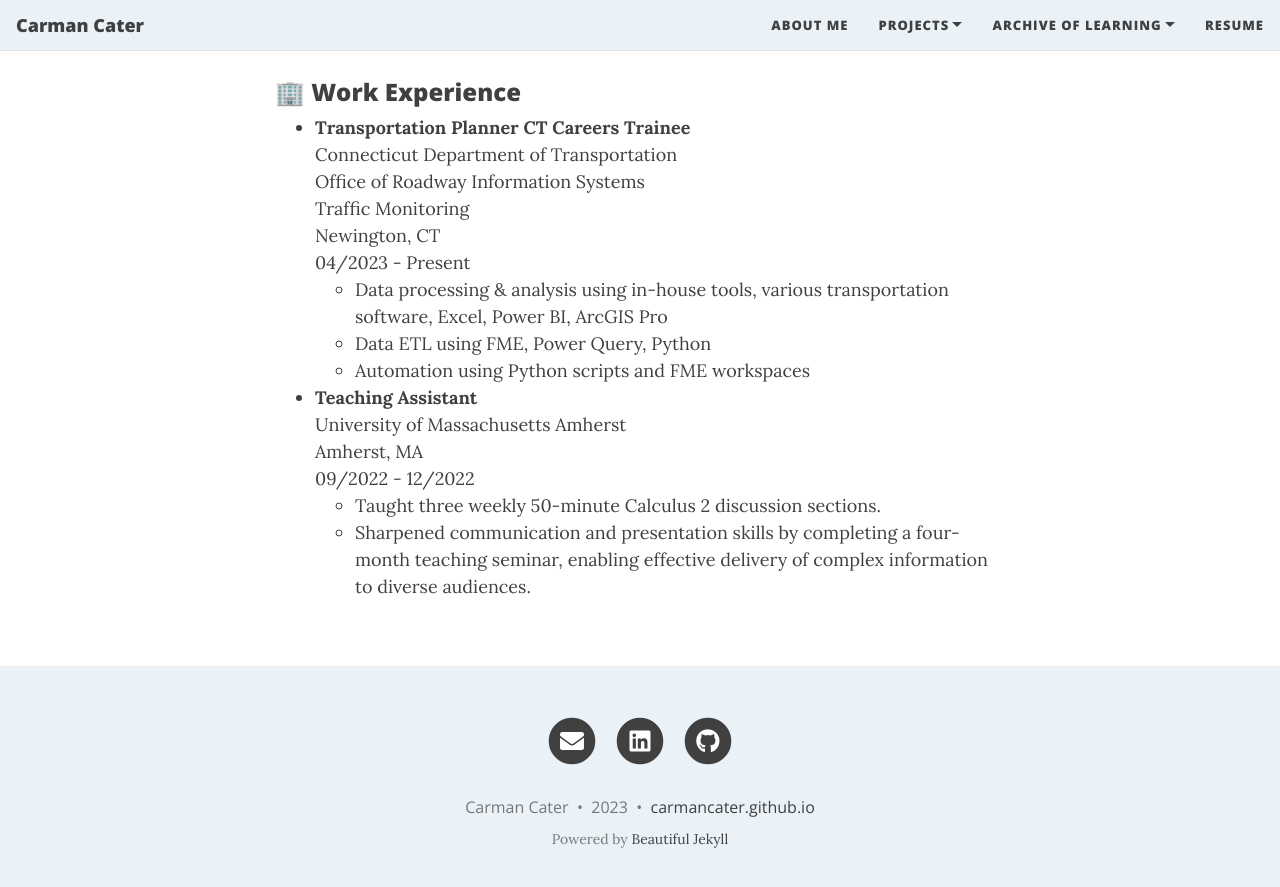
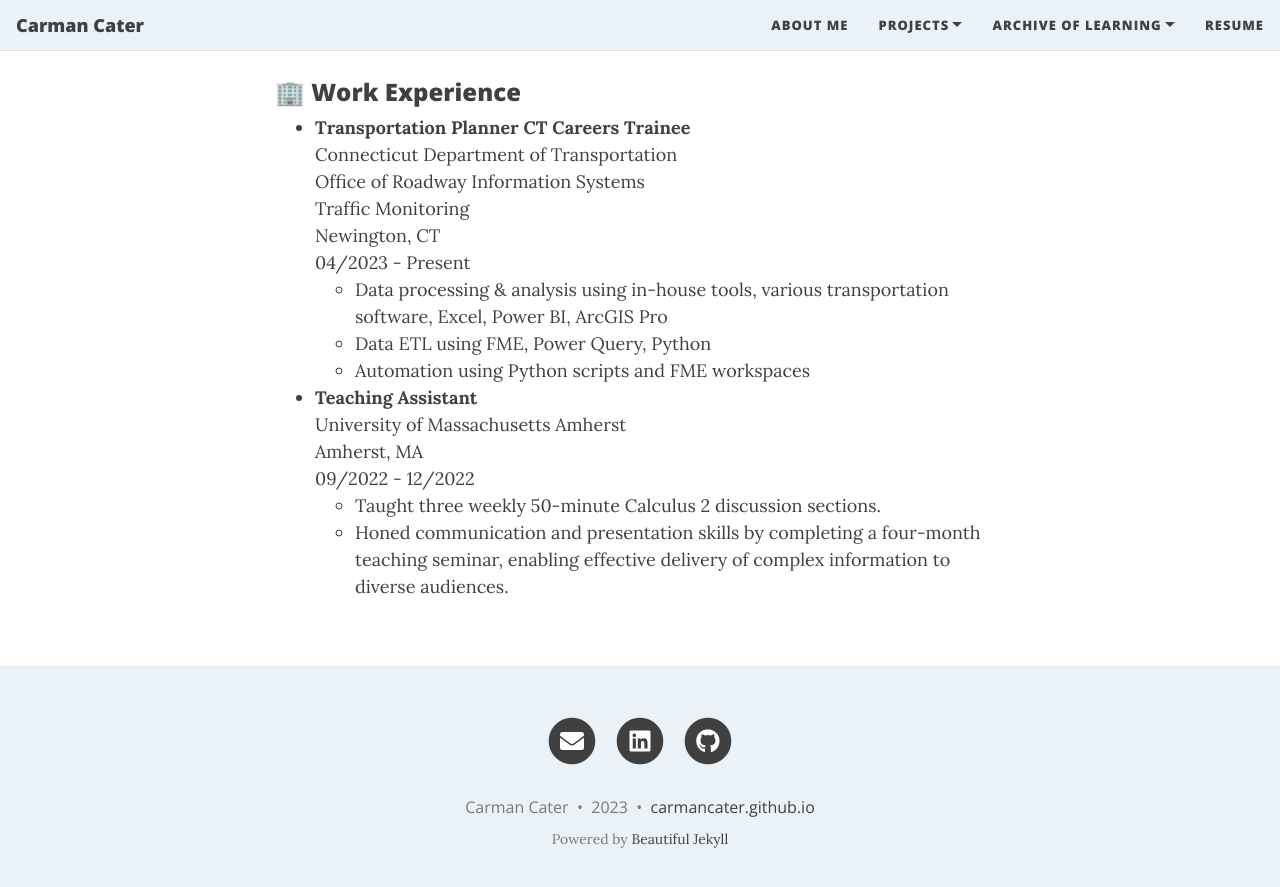
Before and after one commit to carmancater/carmancater.github.io, a Jekyll site: the page built from resume.md, in a window 1280 px wide and 900 px high, scrolled down 546 px. Shown: the top 887 px of the window. Built offline with Jekyll 4.4.1, drawn with Linux system fonts in a browser that asks for light colours; nearby versions of some CDN libraries; emoji names are drawn with the system emoji font.

Commit message:
Update resume.md

```diff
--- a/resume.md
+++ b/resume.md
@@ -33,4 +33,4 @@ University of Massachusetts Amherst
 Amherst, MA
 09/2022 - 12/2022
     - Taught three weekly 50-minute Calculus 2 discussion sections.
-    - Sharpened communication and presentation skills by completing a four-month teaching seminar, enabling effective delivery of complex information to diverse audiences.
+    - Honed communication and presentation skills by completing a four-month teaching seminar, enabling effective delivery of complex information to diverse audiences.
```
